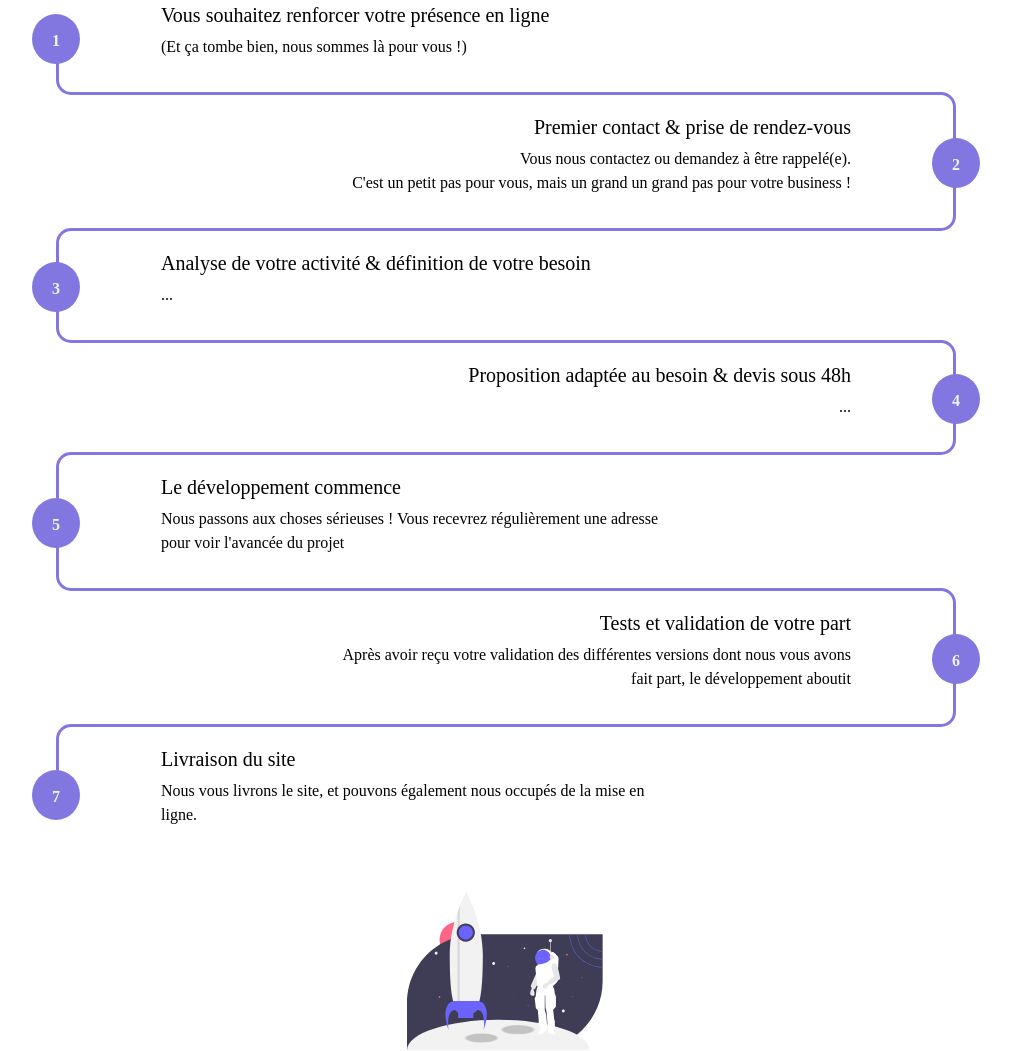
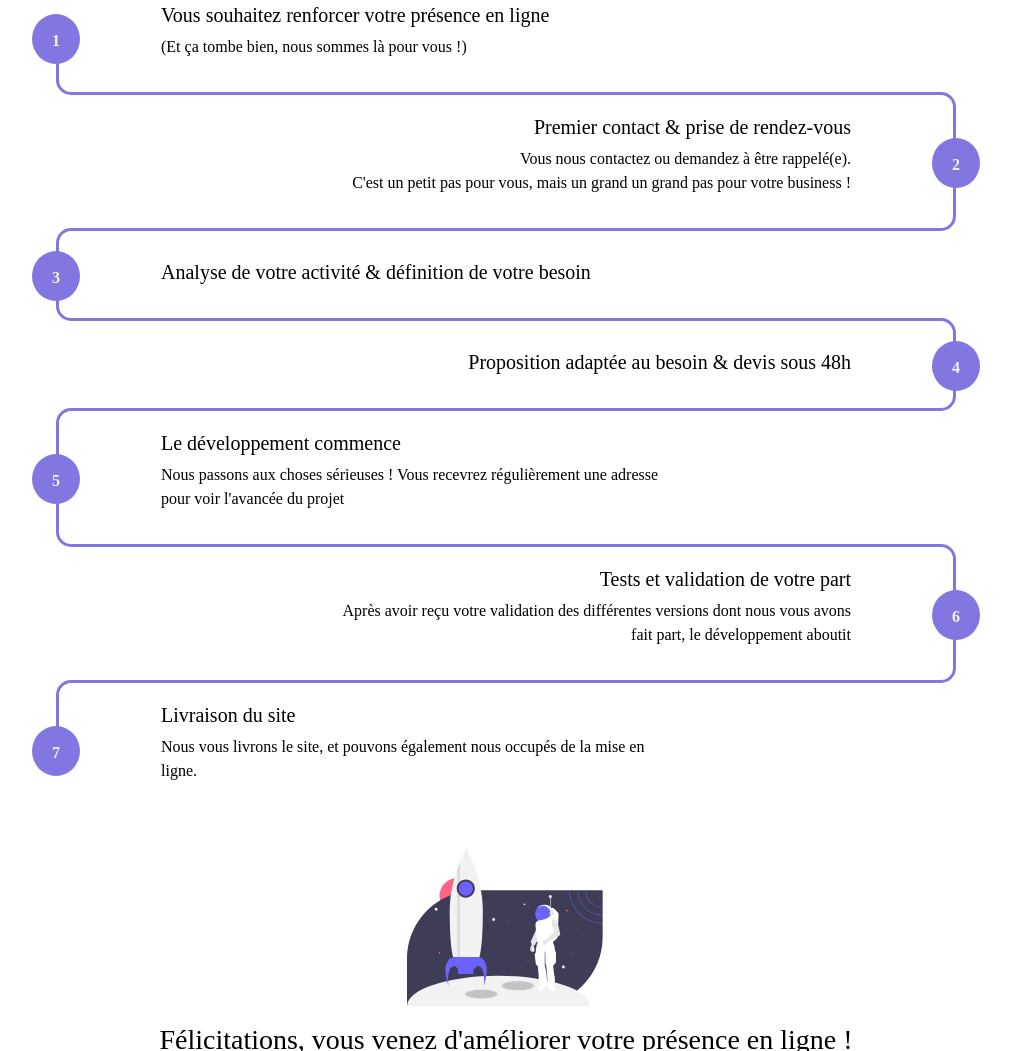
Before and after one commit to flo3551/Cloudera, a website: page index.html in a window 1280 px wide. Shown: the part 2427-3478 px from the top of the page, without its empty margins (134-1145 px from the left). Drawn offline with nearby package versions, Linux system fonts and the light colour scheme; a web font is replaced by a local one.

Commit message:
remove empty text '...'

```diff
--- a/index.html
+++ b/index.html
@@ -304,7 +304,6 @@
                                 </div>
                                 <div class="col-6">
                                     <h5>Analyse de votre activité & définition de votre besoin</h5>
-                                    <p>...</p>
                                 </div>
                             </div>
                             <!-- path between 3 and 4 -->
@@ -323,7 +322,6 @@
                             <div class="row align-items-center justify-content-end how-it-works">
                                 <div class="col-6 text-right">
                                     <h5>Proposition adaptée au besoin & devis sous 48h</h5>
-                                    <p>...</p>
                                 </div>
                                 <div class="col-2 text-center full-right">
                                     <div class="circle">4</div>
```
